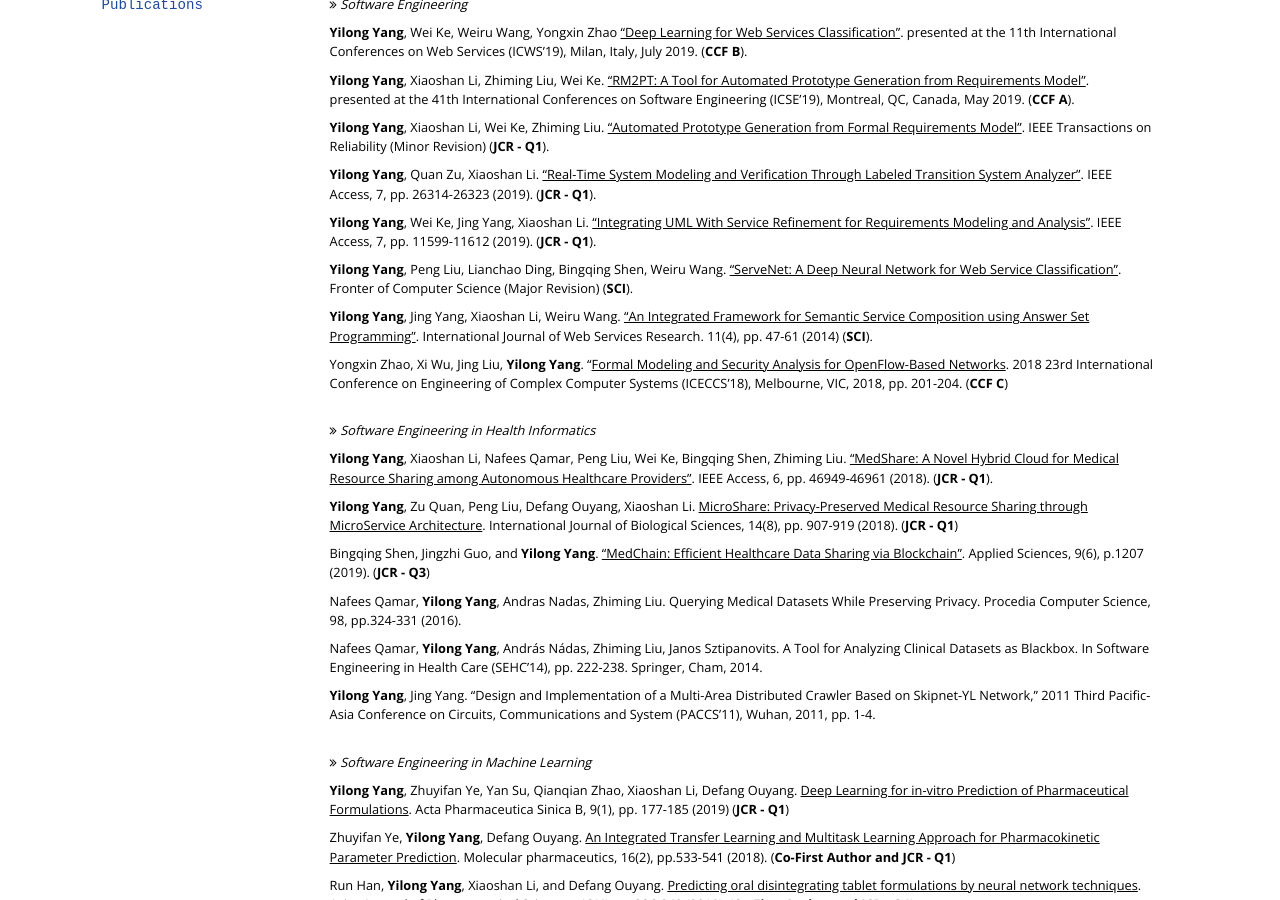
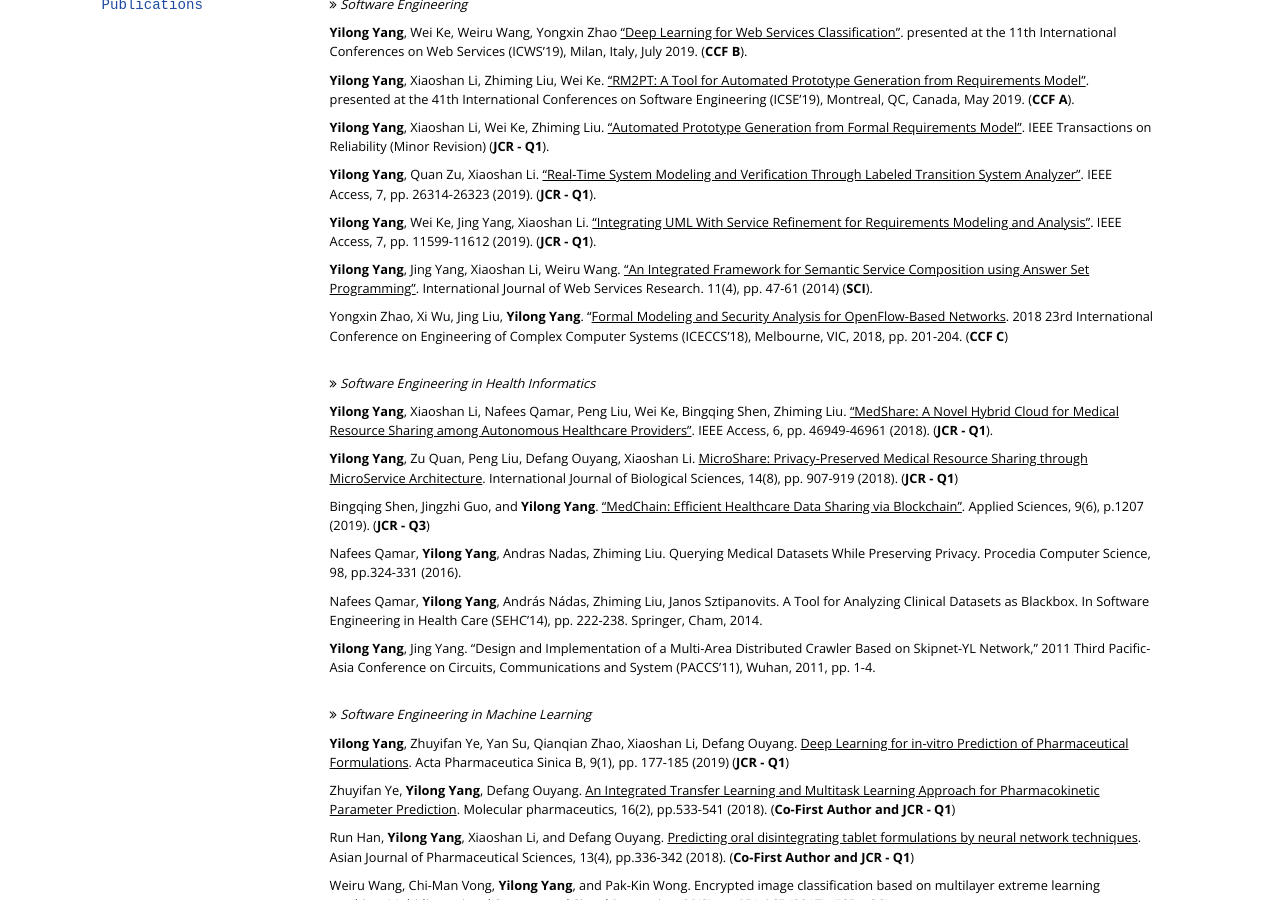
Before and after one commit to yylonly/yylonly.github.io, a Jekyll site: the page built from index.md, in a window 1280 px wide and 900 px high, scrolled down 611 px. Built offline with Jekyll 4.4.1, drawn with Linux system fonts in a browser that asks for light colours; nearby versions of some CDN libraries; some web fonts are replaced.

Commit message:
delete fcs

```diff
--- a/index.html
+++ b/index.html
@@ -615,7 +615,6 @@ pre.editor-colors .fold-marker:after {
 <p><strong>Yilong Yang</strong>, Xiaoshan Li, Wei Ke, Zhiming Liu. <a href="http://arxiv.org/abs/1808.10657">"Automated Prototype Generation from Formal Requirements Model"</a>. IEEE Transactions on Reliability (Minor Revision) (<strong>JCR - Q1</strong>).</p>
 <p><strong>Yilong Yang</strong>, Quan Zu, Xiaoshan Li. <a href="https://doi.org/10.1109/ACCESS.2019.2899761">"Real-Time System Modeling and Verification Through Labeled Transition System Analyzer"</a>. IEEE Access, 7, pp. 26314-26323 (2019). (<strong>JCR - Q1</strong>).</p>
 <p><strong>Yilong Yang</strong>, Wei Ke, Jing Yang, Xiaoshan Li. <a href="https://doi.org/10.1109/ACCESS.2019.2892082">"Integrating UML With Service Refinement for Requirements Modeling and Analysis"</a>. IEEE Access, 7, pp. 11599-11612 (2019). (<strong>JCR - Q1</strong>).</p>
-<p><strong>Yilong Yang</strong>, Peng Liu, Lianchao Ding, Bingqing Shen, Weiru Wang. <a href="http://arxiv.org/abs/1806.05437">"ServeNet: A Deep Neural Network for Web Service Classification"</a>. Fronter of Computer Science (Major Revision) (<strong>SCI</strong>).</p>
 <p><strong>Yilong Yang</strong>, Jing Yang, Xiaoshan Li, Weiru Wang. <a href="https://doi.org/10.4018/IJWSR.2014100104">"An Integrated Framework for Semantic Service Composition using Answer Set Programming"</a>. International Journal of Web Services Research. 11(4), pp. 47-61 (2014) (<strong>SCI</strong>).</p>
 <p>Yongxin Zhao, Xi Wu, Jing Liu, <strong>Yilong Yang</strong>. "<a href="https://doi.org/10.1109/ICECCS2018.2018.00032">Formal Modeling and Security Analysis for OpenFlow-Based Networks</a>. 2018 23rd International Conference on Engineering of Complex Computer Systems (ICECCS'18), Melbourne, VIC, 2018, pp. 201-204. (<strong>CCF C</strong>)</p>
 <p><br>
--- a/index.md
+++ b/index.md
@@ -52,8 +52,6 @@ I'm a PhD Candidate in Software Engineering at the University of Macau, Macau. R
 **Yilong Yang**, Quan Zu, Xiaoshan Li. ["Real-Time System Modeling and Verification Through Labeled Transition System Analyzer"](https://doi.org/10.1109/ACCESS.2019.2899761). IEEE Access, 7, pp. 26314-26323 (2019). (**JCR - Q1**).
 
 **Yilong Yang**, Wei Ke, Jing Yang, Xiaoshan Li. ["Integrating UML With Service Refinement for Requirements Modeling and Analysis"](https://doi.org/10.1109/ACCESS.2019.2892082). IEEE Access, 7, pp. 11599-11612 (2019). (**JCR - Q1**).
-
-**Yilong Yang**, Peng Liu, Lianchao Ding, Bingqing Shen, Weiru Wang. ["ServeNet: A Deep Neural Network for Web Service Classification"](http://arxiv.org/abs/1806.05437). Fronter of Computer Science (Major Revision) (**SCI**).
 
 **Yilong Yang**, Jing Yang, Xiaoshan Li, Weiru Wang. ["An Integrated Framework for Semantic Service Composition using Answer Set Programming"](https://doi.org/10.4018/IJWSR.2014100104). International Journal of Web Services Research. 11(4), pp. 47-61 (2014) (**SCI**).
 
```
